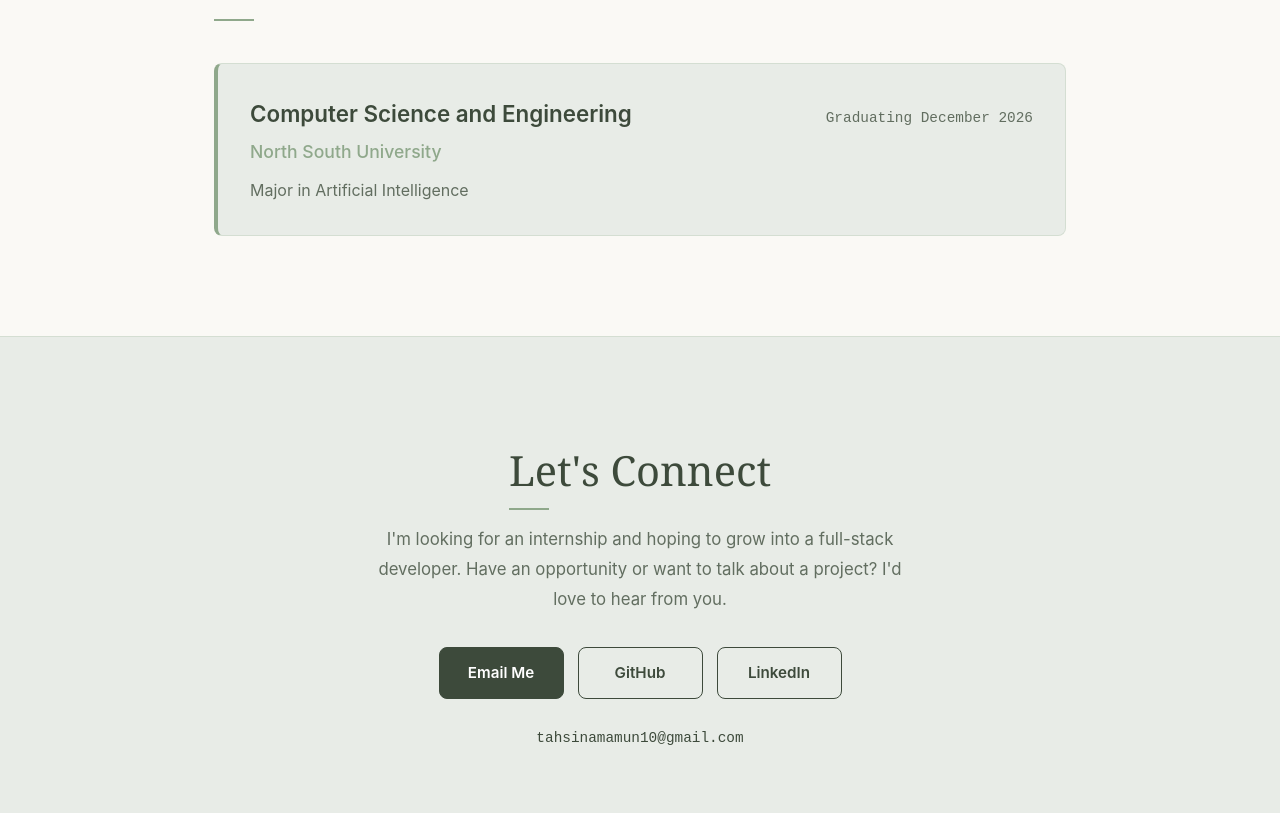
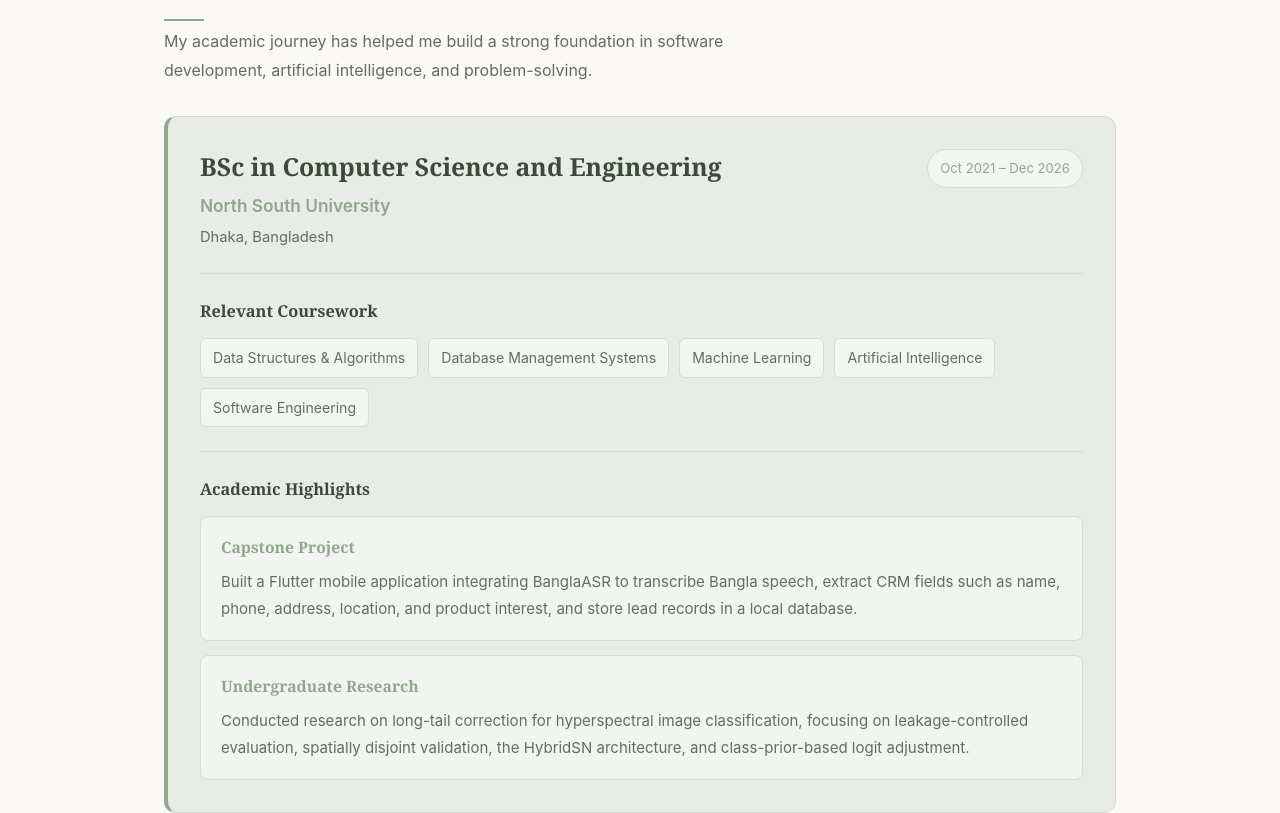
Before and after one commit to tniha10/my-portfolio, a React (Vite) app: page / in a window 1280 px wide. Shown: the part 5112-5925 px from the top of the page. Built offline with nearby package versions, Linux system fonts and the light colour scheme.

Commit message:
Added relavent courseworks and academic highlights in education section

```diff
--- a/src/components/Education.css
+++ /dev/null
@@ -1,52 +0,0 @@
-.education {
-  padding: 100px 24px;
-  max-width: 900px;
-  margin: 0 auto;
-}
-
-.education-card {
-  background-color: var(--sage-light);
-  border: 1px solid var(--sage-border);
-  border-left: 4px solid var(--sage-accent);
-  border-radius: 8px;
-  padding: 32px;
-  transition: transform 0.2s ease, box-shadow 0.2s ease;
-}
-
-.education-card:hover {
-  transform: translateY(-2px);
-  box-shadow: 0 4px 20px rgba(61, 74, 59, 0.05);
-}
-
-.education-header {
-  display: flex;
-  justify-content: space-between;
-  align-items: baseline;
-  flex-wrap: wrap;
-  gap: 12px;
-  margin-bottom: 6px;
-}
-
-.education-header h3 {
-  font-size: 1.4rem;
-  font-family: var(--sans);
-  font-weight: 600;
-}
-
-.education-date {
-  font-size: 0.9rem;
-  color: var(--text-muted);
-  font-family: var(--mono);
-}
-
-.education-school {
-  font-size: 1.1rem;
-  color: var(--sage-accent);
-  font-weight: 500;
-  margin-bottom: 12px;
-}
-
-.education-text {
-  font-size: 1rem;
-  color: var(--text-muted);
-}
--- a/src/components/Education.jsx
+++ b/src/components/Education.jsx
@@ -1,23 +1,269 @@
-import './Education.css'
 
 function Education() {
+  const coursework = [
+    'Data Structures & Algorithms',
+    'Database Management Systems',
+    'Machine Learning',
+    'Artificial Intelligence',
+    'Software Engineering',
+  ]
+
   return (
+    <>
+      <style>{`
+        .education {
+          padding: 100px 24px;
+          max-width: 1000px;
+          margin: 0 auto;
+          scroll-margin-top: 80px;
+        }
+
+        .education-container {
+          width: 100%;
+        }
+
+        .education .section-title {
+          margin-bottom: 12px;
+        }
+
+        .education-intro {
+          color: var(--text-muted);
+          font-size: 1rem;
+          line-height: 1.8;
+          margin-bottom: 32px;
+          max-width: 600px;
+        }
+
+        .education-card {
+          position: relative;
+          background: var(--sage-light);
+          border: 1px solid var(--sage-border);
+          border-left: 4px solid var(--sage-accent);
+          border-radius: 12px;
+          padding: 32px;
+          transition: transform 0.25s ease,
+                      box-shadow 0.25s ease;
+        }
+
+        .education-card:hover {
+          transform: translateY(-3px);
+          box-shadow: 0 12px 30px rgba(61, 74, 59, 0.08);
+        }
+
+        .education-top {
+          display: flex;
+          justify-content: space-between;
+          align-items: flex-start;
+          flex-wrap: wrap;
+          gap: 16px;
+          margin-bottom: 10px;
+        }
+
+        .education-degree {
+          font-size: clamp(1.2rem, 3vw, 1.55rem);
+          line-height: 1.4;
+          font-weight: 600;
+          color: var(--text-primary);
+          margin-bottom: 8px;
+        }
+
+        .education-school {
+          color: var(--sage-accent);
+          font-size: 1.08rem;
+          font-weight: 600;
+          margin-bottom: 6px;
+        }
+
+        .education-location {
+          color: var(--text-muted);
+          font-size: 0.92rem;
+        }
+
+        .education-date {
+          display: inline-block;
+          padding: 8px 12px;
+          border: 1px solid var(--sage-border);
+          border-radius: 20px;
+          color: var(--sage-accent);
+          background: rgba(255, 255, 255, 0.45);
+          font-size: 0.82rem;
+          white-space: nowrap;
+        }
+
+        .education-divider {
+          border: 0;
+          border-top: 1px solid var(--sage-border);
+          margin: 24px 0;
+        }
+
+        .education-subtitle {
+          font-size: 1.02rem;
+          font-weight: 600;
+          color: var(--text-primary);
+          margin-bottom: 14px;
+        }
+
+        .education-coursework {
+          display: flex;
+          flex-wrap: wrap;
+          gap: 10px;
+        }
+
+        .education-course {
+          padding: 8px 12px;
+          border: 1px solid var(--sage-border);
+          border-radius: 6px;
+          background: rgba(255, 255, 255, 0.45);
+          color: var(--text-muted);
+          font-size: 0.88rem;
+          line-height: 1.5;
+        }
+
+        .education-highlight {
+          padding: 18px 20px;
+          border-radius: 8px;
+          background: rgba(255, 255, 255, 0.4);
+          border: 1px solid var(--sage-border);
+          margin-top: 14px;
+        }
+
+        .education-highlight h4 {
+          font-size: 0.98rem;
+          font-weight: 600;
+          color: var(--sage-accent);
+          margin-bottom: 8px;
+        }
+
+        .education-highlight p {
+          font-size: 0.94rem;
+          line-height: 1.8;
+          color: var(--text-muted);
+        }
+
+        @media (max-width: 600px) {
+          .education {
+            padding: 72px 18px;
+          }
+
+          .education-card {
+            padding: 22px 18px;
+          }
+
+          .education-top {
+            flex-direction: column;
+            gap: 12px;
+          }
+
+          .education-date {
+            white-space: normal;
+          }
+
+          .education-coursework {
+            gap: 8px;
+          }
+
+          .education-course {
+            font-size: 0.83rem;
+          }
+        }
+
+        @media (prefers-reduced-motion: reduce) {
+          .education-card {
+            transition: none;
+          }
+
+          .education-card:hover {
+            transform: none;
+          }
+        }
+      `}</style>
+
       <section id="education" className="education">
         <div className="education-container">
           <h2 className="section-title">Education</h2>
 
-        <div className="education-card">
-          <div className="education-header">
-            <h3>Computer Science and Engineering</h3>
-            <span className="education-date">Graduating December 2026</span>
+          <p className="education-intro">
+            My academic journey has helped me build a strong
+            foundation in software development, artificial
+            intelligence, and problem-solving.
+          </p>
+
+          <article className="education-card">
+            <div className="education-top">
+              <div>
+                <h3 className="education-degree">
+                  BSc in Computer Science and Engineering
+                </h3>
+
+                <p className="education-school">
+                  North South University
+                </p>
+
+                <p className="education-location">
+                  Dhaka, Bangladesh
+                </p>
               </div>
 
-          <p className="education-school">North South University</p>
+              <span className="education-date">
+                Oct 2021 – Dec 2026
+              </span>
+            </div>
 
-          <p className="education-text">Major in Artificial Intelligence</p>
+            <hr className="education-divider" />
+
+            <div>
+              <h4 className="education-subtitle">
+                Relevant Coursework
+              </h4>
+
+              <div className="education-coursework">
+                {coursework.map((course) => (
+                  <span
+                    className="education-course"
+                    key={course}
+                  >
+                    {course}
+                  </span>
+                ))}
               </div>
             </div>
+
+            <hr className="education-divider" />
+
+            <div>
+              <h4 className="education-subtitle">
+                Academic Highlights
+              </h4>
+
+              <div className="education-highlight">
+                <h4>Capstone Project</h4>
+
+                <p>
+                  Built a Flutter mobile application integrating
+                  BanglaASR to transcribe Bangla speech, extract
+                  CRM fields such as name, phone, address,
+                  location, and product interest, and store lead
+                  records in a local database.
+                </p>
+              </div>
+
+              <div className="education-highlight">
+                <h4>Undergraduate Research</h4>
+
+                <p>
+                  Conducted research on long-tail correction
+                  for hyperspectral image classification,
+                  focusing on leakage-controlled evaluation,
+                  spatially disjoint validation, the HybridSN
+                  architecture, and class-prior-based logit
+                  adjustment.
+                </p>
+              </div>
+            </div>
+          </article>
+        </div>
       </section>
+    </>
   )
 }
 
```
Lines whose indentation alone changed are shown as unchanged.
